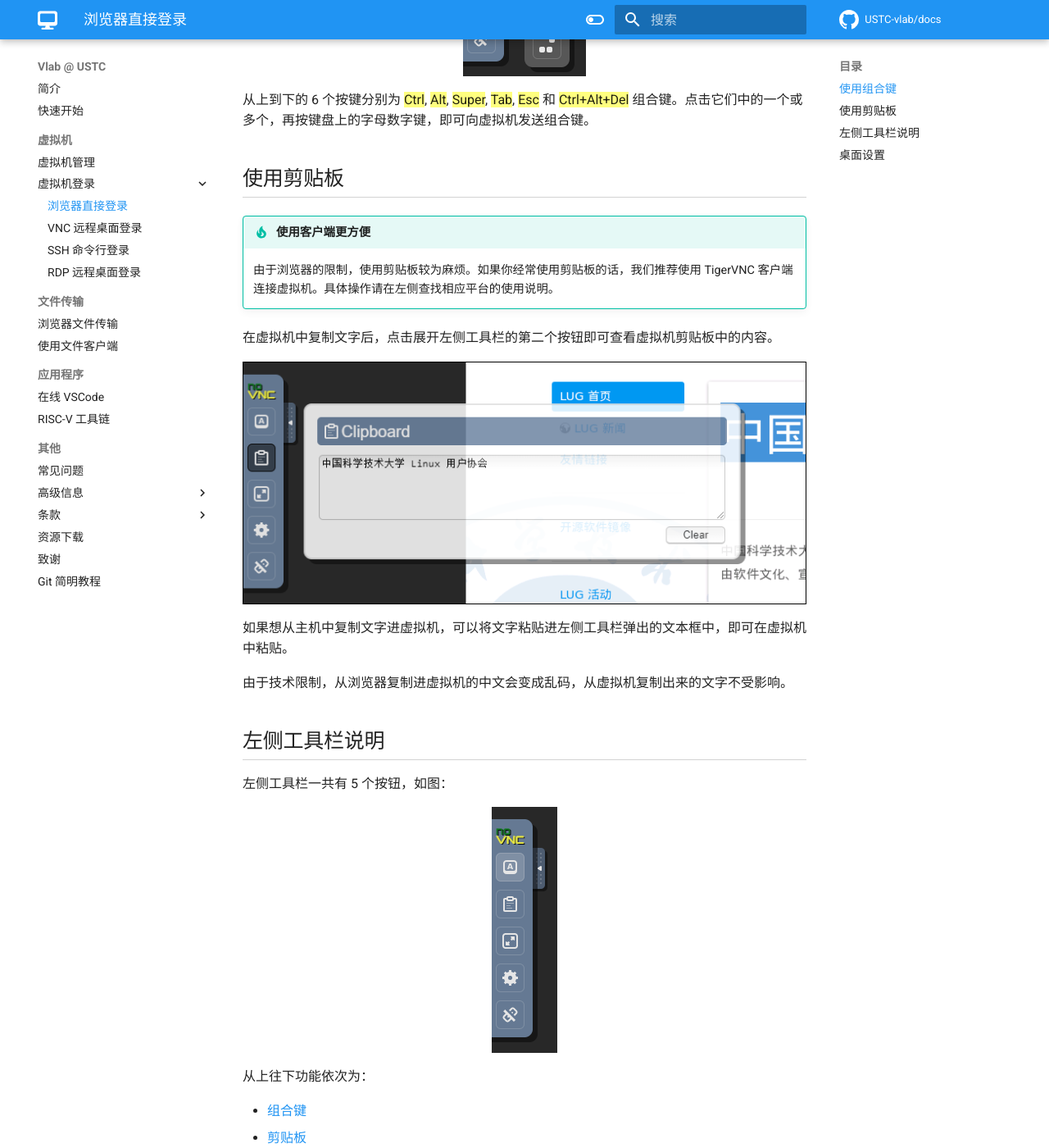
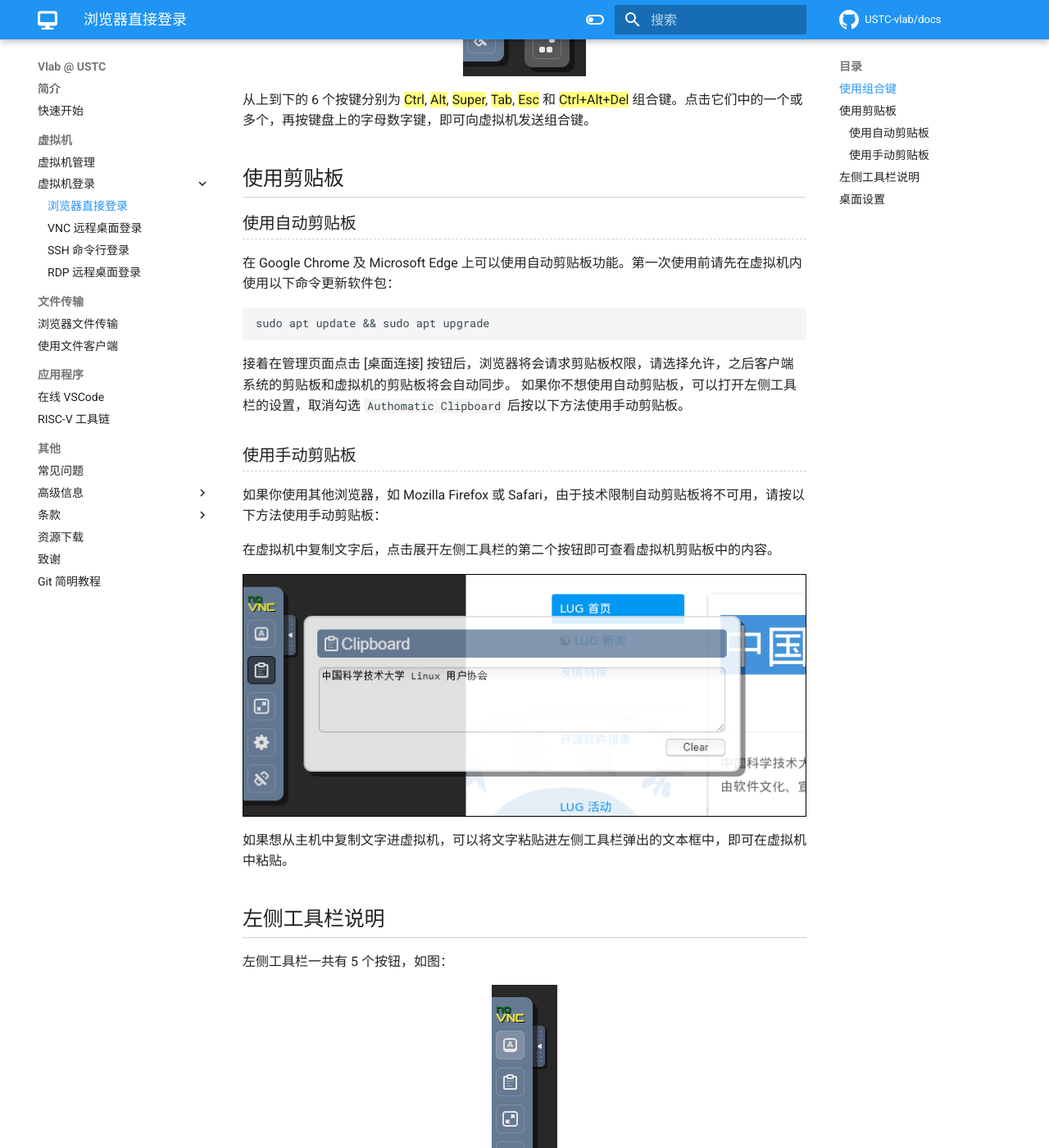
Before and after one commit to USTC-vlab/docs, an MkDocs documentation site: the page built from docs/login/browser.md, in a window 1280 px wide and 1400 px high, scrolled down 985 px. Shown: the whole window at 82% size. Built offline with MkDocs 1.6.1 and Material for MkDocs 9.7.7, drawn with Linux system fonts in a browser that asks for light colours; comment, search, counter and statistics services are not loaded.

Commit message:
Add doc for automatic clipboard

````diff
--- a/docs/login/browser.md
+++ b/docs/login/browser.md
@@ -40,19 +40,26 @@
 
 ## 使用剪贴板 {#clipboard}
 
-<!--使用剪贴板时请确保虚拟机中的 VNC config 对话框是开启状态。-->
+### 使用自动剪贴板 {#auto-clipboard}
 
-!!! tip "使用客户端更方便"
+在 Google Chrome 及 Microsoft Edge 上可以使用自动剪贴板功能。第一次使用前请先在虚拟机内使用以下命令更新软件包：
 
-    由于浏览器的限制，使用剪贴板较为麻烦。如果你经常使用剪贴板的话，我们推荐使用 TigerVNC 客户端连接虚拟机。具体操作请在左侧查找相应平台的使用说明。
+```
+sudo apt update && sudo apt upgrade
+```
+
+接着在管理页面点击 \[桌面连接\] 按钮后，浏览器将会请求剪贴板权限，请选择允许，之后客户端系统的剪贴板和虚拟机的剪贴板将会自动同步。
+如果你不想使用自动剪贴板，可以打开左侧工具栏的设置，取消勾选 `Authomatic Clipboard` 后按以下方法使用手动剪贴板。
+
+### 使用手动剪贴板 {#manual-clipboard}
+
+如果你使用其他浏览器，如 Mozilla Firefox 或 Safari，由于技术限制自动剪贴板将不可用，请按以下方法使用手动剪贴板：
 
 在虚拟机中复制文字后，点击展开左侧工具栏的第二个按钮即可查看虚拟机剪贴板中的内容。
 
 ![noVNC Clipboard Utility](../images/novnc-clipboard.png){: .img-border }
 
 如果想从主机中复制文字进虚拟机，可以将文字粘贴进左侧工具栏弹出的文本框中，即可在虚拟机中粘贴。
-
-由于技术限制，从浏览器复制进虚拟机的中文会变成乱码，从虚拟机复制出来的文字不受影响。
 
 ## 左侧工具栏说明 {#novnc-toolbar}
 
````
